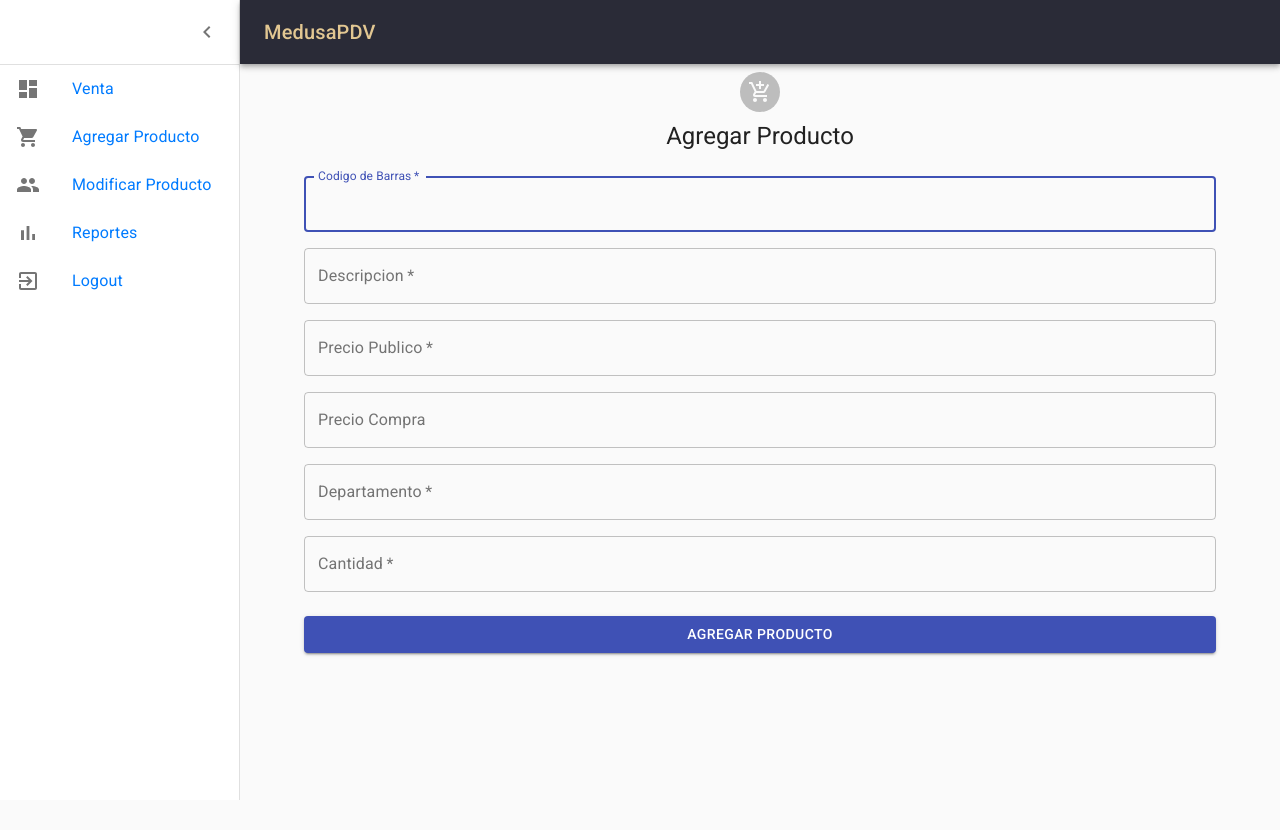
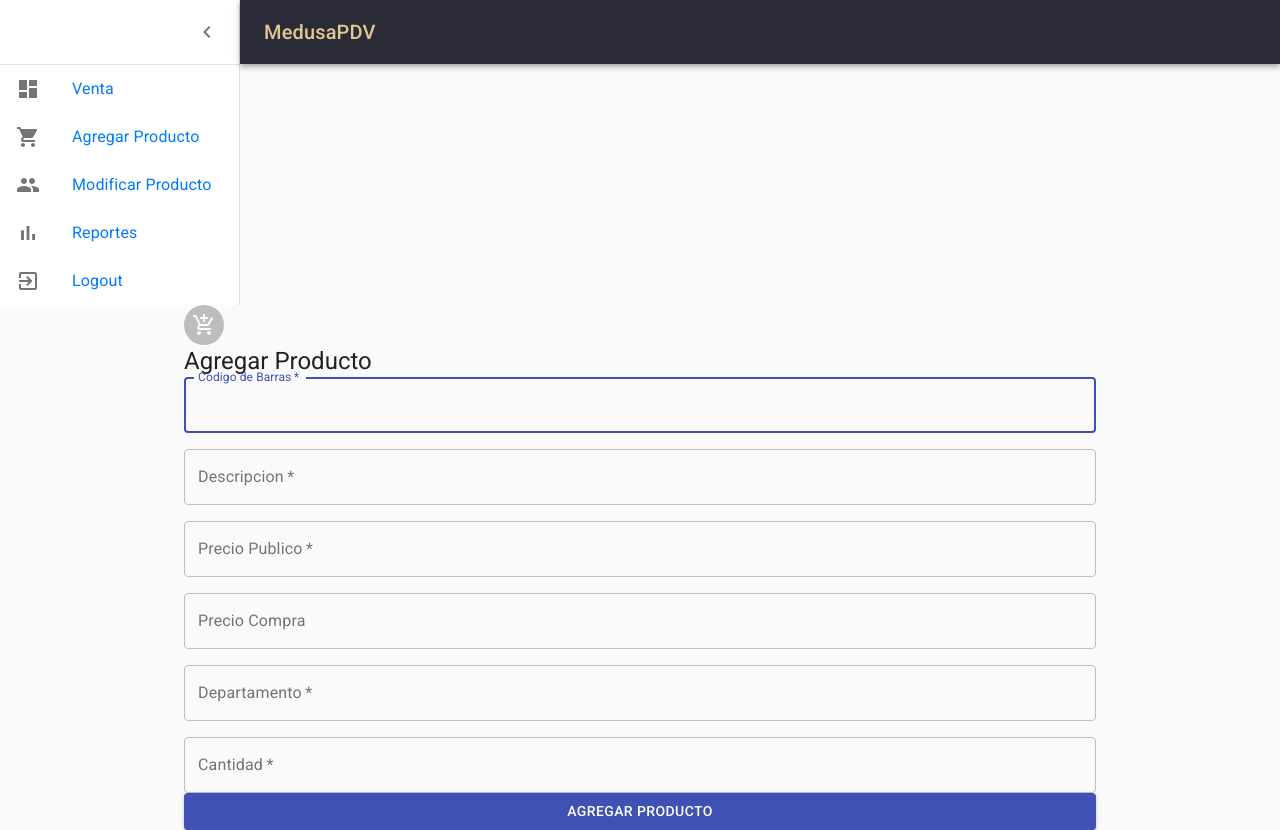
Before and after one commit to mkfuentes/medusa, a React (Create React App) app: page /add in a window 1280 px wide. Before the commit the page ends 800 px from the top, so only its background shows below. Built offline with nearby package versions, Linux system fonts and the light colour scheme.

Commit message:
add: post

```diff
--- a/src/components/FormAdd.jsx
+++ b/src/components/FormAdd.jsx
@@ -9,6 +9,7 @@ import Typography from "@material-ui/core/Typography";
 import useStyles from "../assets/styles/MakeStyles"
 import Container from "@material-ui/core/Container";
 import Dashboard from "../components/DashBoard";
+import axios from 'axios'
 
 
  function FormAdd(props) {
@@ -21,7 +22,15 @@ import Dashboard from "../components/DashBoard";
    const [department, setDepartment] = useState('')
    const [cantidad, setCantidad] = useState('');
 
-  function onSubmit (event) {
+   function onSubmit(event) {
+     axios.post("http://localhost:8080/products", {
+       barCode: setCodeBar,
+       description: setDescription,
+       pricePublic: setPricePublic,
+       priceStore: setPriceStore,
+       department: setDepartment,
+       cantidad: setCantidad
+     });
     event.preventDefault()
 
     if (props.onSubmit) {
@@ -41,7 +50,7 @@ import Dashboard from "../components/DashBoard";
     setPriceStore('')
     setDepartment('')
     setCantidad('')
-  }
+   }
 
   return (
     <div className={classes.root}>
@@ -132,7 +141,7 @@ import Dashboard from "../components/DashBoard";
                   label="Cantidad"
                   name="Cantidad"
                   autoComplete="Cantidad"
-                  value={department}
+                  value={cantidad}
                   onChange={event => setCantidad(event.target.value)}
                 />
               </Grid>
--- a/src/views/Add.jsx
+++ b/src/views/Add.jsx
@@ -1,24 +1,145 @@
+import React from "react";
+import { Component } from "react";
+import Avatar from "@material-ui/core/Avatar";
+import Button from "@material-ui/core/Button";
+import CssBaseline from "@material-ui/core/CssBaseline";
+import TextField from "@material-ui/core/TextField";
+import Grid from "@material-ui/core/Grid";
+import AddShoppingCartOutlinedIcon from "@material-ui/icons/AddShoppingCartOutlined";
+import Typography from "@material-ui/core/Typography";
+import classes from "../assets/styles/MakeStyles";
+import Container from "@material-ui/core/Container";
+import Dashboard from "../components/DashBoard";
+import axios from "axios";
 
-import React ,{ Component }from 'react'
-import FormAdd from '../components/FormAdd'
-import api from '../lib/api'
+export default class Add extends Component {
+  constructor (props) {
+    super(props)
 
- class Add extends Component{
-  async  onSubmit (product) {
-    const payload = await api.newProducts(product)
-    console.log(payload)
-      window.alert(payload.data.product._id)
+    this.state = {
+      barCode: '',
+      description: '',
+      pricePublic: '',
+      priceStore: '',
+      department: '',
+      cantidad:''
+    }
+    this.onChange = this.onChange.bind(this)
+  }
+
+  onChange(e) {
+    this.setState({
+      [e.target.name]: e.target.value
+    })
+    console.log(this.state);
+  }
+
+  async onSubmit (event) {
+
+    await axios.post("http://localhost:8080/products", {
+        ...this.state
+    })
+    event.preventDefault()
 
   }
-render(){
 
+render() {
   return (
-    <FormAdd
-    onSubmit={this.onSubmit.bind(this)}
-    />
+    <div className={classes.root}>
+      <Dashboard />
+      <CssBaseline />
+      <main className={classes.content}>
+        <div className={classes.appBarSpacer} />
+        <Container maxWidth="md" className={classes.containerbox}>
+          <Avatar className={classes.avatar}>
+            <AddShoppingCartOutlinedIcon />
+          </Avatar>
+          <Typography component="h1" variant="h5">
+            Agregar Producto
+          </Typography>
+          <form onSubmit={this.onSubmit.bind(this)} className={classes.form}>
+            <Grid container spacing={2}>
+              <Grid item xs={12} md={12}>
+                <TextField
+                  autoComplete="false"
+                  variant="outlined"
+                  required
+                  fullWidth
+                  name="barCode"
+                  label="Codigo de Barras"
+                  autoFocus
+                  onChange={this.onChange}
+                />
+              </Grid>
+              <Grid item xs={12} md={12}>
+                <TextField
+                  variant="outlined"
+                  required
+                  fullWidth
+                  label="Descripcion"
+                  name="description"
+                  autoComplete="Description"
+                  onChange={this.onChange}
+                />
+              </Grid>
+              <Grid item xs={12} md={12}>
+                <TextField
+                  variant="outlined"
+                  required
+                  fullWidth
+                  label="Precio Publico"
+                  name="pricePublic"
+                  type="number"
+                  onChange={this.onChange}
+                />
+              </Grid>
+              <Grid item xs={12} md={12}>
+                <TextField
+                  variant="outlined"
+                  fullWidth
+                  name="priceStore"
+                  label="Precio Compra"
+                  type="number"
+                  onChange={this.onChange}
+                />
+              </Grid>
+              <Grid item xs={12} md={12}>
+                <TextField
+                  variant="outlined"
+                  required
+                  fullWidth
+                  label="Departamento"
+                  name="department"
+                  onChange={this.onChange}
+                />
+              </Grid>
+              <Grid item xs={12} md={12}>
+                <TextField
+                  variant="outlined"
+                  required
+                  fullWidth
+                  label="Cantidad"
+                  name="cantidad"
+                  autoComplete="Cantidad"
+                  onChange={this.onChange}
+                />
+              </Grid>
+            </Grid>
+            <Grid item xs={12} md={12}>
+              <Button
+                type="submit"
+                fullWidth
+                variant="contained"
+                color="primary"
+                className={classes.submit}
+              >
+                Agregar Producto
+              </Button>
+            </Grid>
+          </form>
+        </Container>
+      </main>
+    </div>
   )
-
-  }
 }
-
-  export default Add
+}
```
